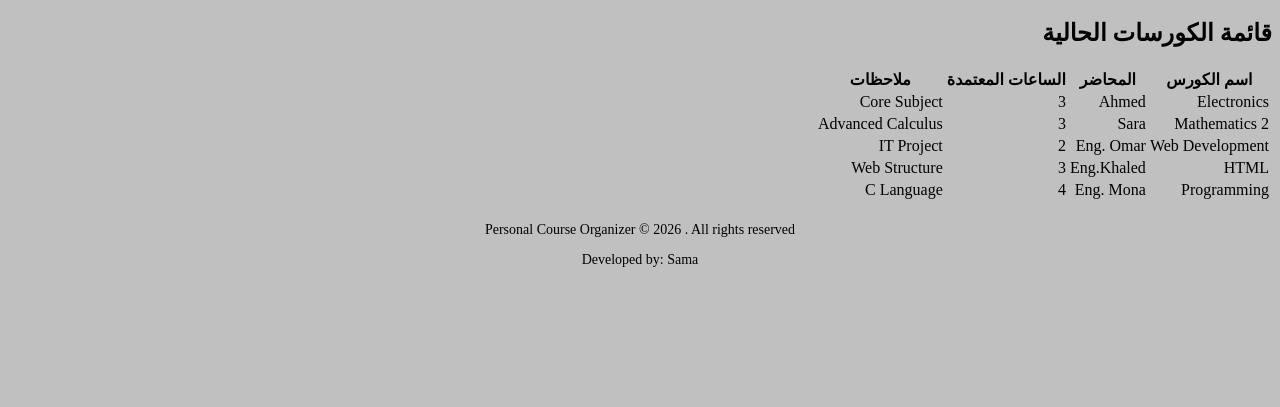
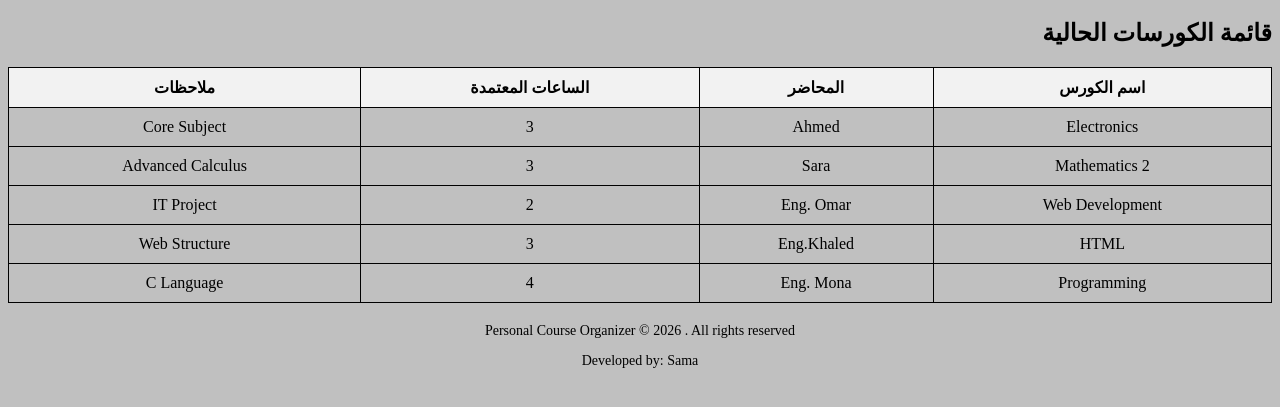
Before and after one commit to samaatef2372007-coder/it-project-sama, a plain HTML site: page courses.html in a window 1280 px wide. Shown: the part 155-562 px from the top of the page. Drawn offline with Linux system fonts and the light colour scheme.

Commit message:
Add files via upload

```diff
--- a/style.css
+++ b/style.css
@@ -37,3 +37,19 @@ footer {
     font-size: 14px;
     color: black;
 }
+table {
+    width: 100%;
+    border-collapse: collapse;
+    margin-top: 20px;
+}
+
+table th, table td {
+    border: 1px solid black;
+    padding: 10px;
+    text-align: center;
+}
+
+table th {
+    background-color: #f2f2f2;
+    font-weight: bold;
+}
```
Also changed, not shown: add.html (+4 -4 lines), contact.html (+3 -3 lines).
